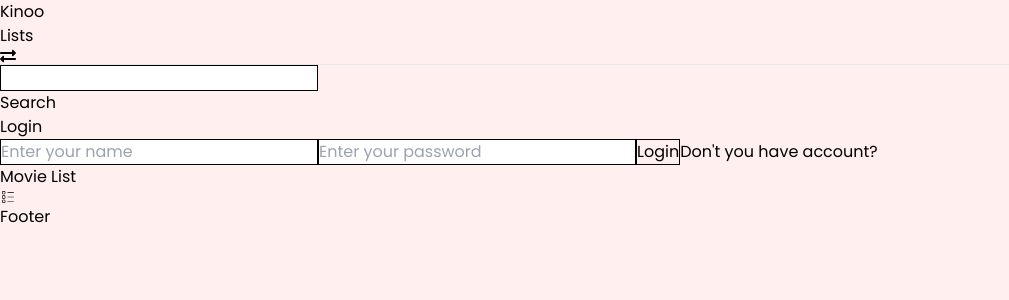
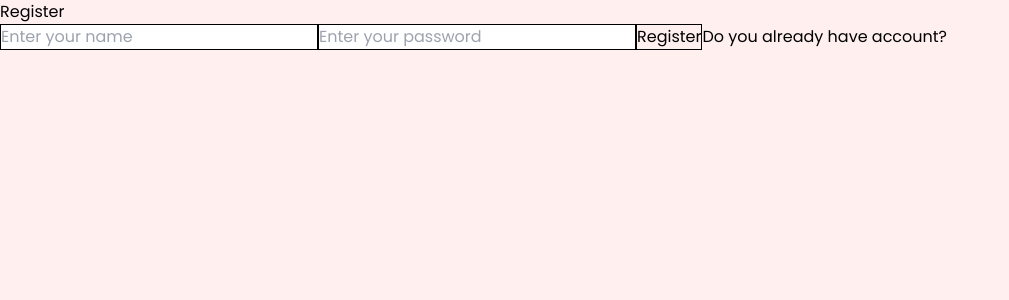
Before and after one commit to amin063/kinoo, a React (Vite) app: page /favlist/1#/register in a window 1280 px wide. Before the commit this address led to /favlist/1#/login. Shown: the top 300 px of the page, without its empty margins (0-1009 px from the left). Built offline with nearby package versions, Linux system fonts and the light colour scheme; no server answers.

Commit message:
Bug Fixed

```diff
--- a/src/components/card/MovieCard.jsx
+++ b/src/components/card/MovieCard.jsx
@@ -11,6 +11,8 @@ function MovieCard({ Poster, Title, Type, Year, imdbID }) {
     const list = useSelector((state) => state.favList)
 
     const isLike = list.some((item) => item.imdbID === imdbID);
+
+
 
     const changeLike = (movie) => {
         dispatch(addFav(movie));
--- a/src/components/cards/MovieCards.jsx
+++ b/src/components/cards/MovieCards.jsx
@@ -6,13 +6,15 @@ import { useSelector } from 'react-redux'
 function MovieCards() {
   const [movies, setMovies] = useState([])
   const s = useSelector((state) => state.inputValue)
+
   useEffect(() => {
     movieServices.getMovie(s).then(data => setMovies(data.Search))
   }, [s])
+
   return (
     <div className='grid grid-cols-1 sm:grid-cols-2 md:grid-cols-3 lg:grid-cols-4 gap-2 '>
       {
-        movies.map((movie) => <MovieCard key={movie.imdbID} {...movie} />)
+        movies?.map((movie) => <MovieCard key={movie.imdbID} {...movie} />)
       }
     </div>
   )
--- a/src/layout/header/Header.jsx
+++ b/src/layout/header/Header.jsx
@@ -8,16 +8,20 @@ import { FaExchangeAlt } from "react-icons/fa";
 
 function Header() {
   const id = localStorage.getItem("id")
-  const [input, setInput] = useState("")
+  const [inputVal, setInputVal] = useState("")
   const dispatch = useDispatch()
   const user = useSelector((state) => state.userDetails)
+  const input = useSelector((state) => state.inputValue)
   const nav = useNavigate()
 
 
+  const inputChange = (e) => {
+    setInputVal(e.target.value)
+  }
 
   useEffect(() => {
     if (!localStorage.getItem("id")) {
-      nav('/login');
+      nav('/register');
     }
   }, [nav]);
 
@@ -27,11 +31,10 @@ function Header() {
   }, [])
 
 
-  const searchMovie = (s) => {
-    if (input) {
-      dispatch(setInputValue(s))
-    }
+  const searchMovie = () => {
+    dispatch(setInputValue(inputVal))
   }
+  console.log(input);
   return (
     <div>
       <div className='flex justify-between items-center w-[90%] m-auto my-5'>
@@ -49,10 +52,10 @@ function Header() {
       <hr className='border border-red-600' />
       <div className='flex justify-center items-center'>
         <input
-          onChange={(e) => setInput(e.target.value)}
+          onChange={inputChange}
           className='border border-red-600 h-[30px]' type="text" />
         <div
-          onClick={() => searchMovie(input)}
+          onClick={() => searchMovie()}
           className='border cursor-pointer h-[30px] my-5 flex items-center px-2 bg-red-600 text-white'>
           Search
         </div>
--- a/src/layout/sidebar/Sidebar.jsx
+++ b/src/layout/sidebar/Sidebar.jsx
@@ -41,6 +41,7 @@ function Sidebar() {
             alert("Her yeri doldurun")
         }
     }
+console.log(list);
 
     return (
         <div className='fixed flex flex-col gap-5 h-full bg-black z-10 w-[80%] text-white py-10 px-10 md:w-[50%] lg:w-[30%]'>
@@ -50,8 +51,9 @@ function Sidebar() {
             {/* FAV LIST ITEMS */}
             <ul className='flex flex-col gap-5'>
                 {list.map((item) => {
+
                     return (
-                        <div className='flex gap-2 items-center'>
+                        <div key={item.imdbID} className='flex gap-2 items-center'>
                             <li className='border border-red-600 w-[90%] p-2'>{item.Title}</li>
                             <div
                                 onClick={() => deleteItem(item)}
--- a/src/redux/reducers/input.value.reducer.jsx
+++ b/src/redux/reducers/input.value.reducer.jsx
@@ -1,8 +1,8 @@
 export const inputValueReducer = (state = ["panda"], action) => {
     switch (action.type) {
         case "CHANGE_HOME_MOVIES":
-            return [action.payload]
+            return action.payload
         default:
-            return ["panda"]
+            return state
     }
 }
--- a/src/routes/AppRoutes.jsx
+++ b/src/routes/AppRoutes.jsx
@@ -17,9 +17,9 @@ function AppRoutes() {
           <Route path='/moviedetail/:id' element={<MovieDetail />} />
           <Route path='/favlists' element={<FavLists />} />
           <Route path='/favlist/:id' element={<FavList />} />
-          <Route path='/login' element={<Login />} />
-          <Route path='/register' element={<Register />} />
         </Route>
+        <Route path='/login' element={<Login />} />
+        <Route path='/register' element={<Register />} />
       </Routes>
     </div>
   )
```
